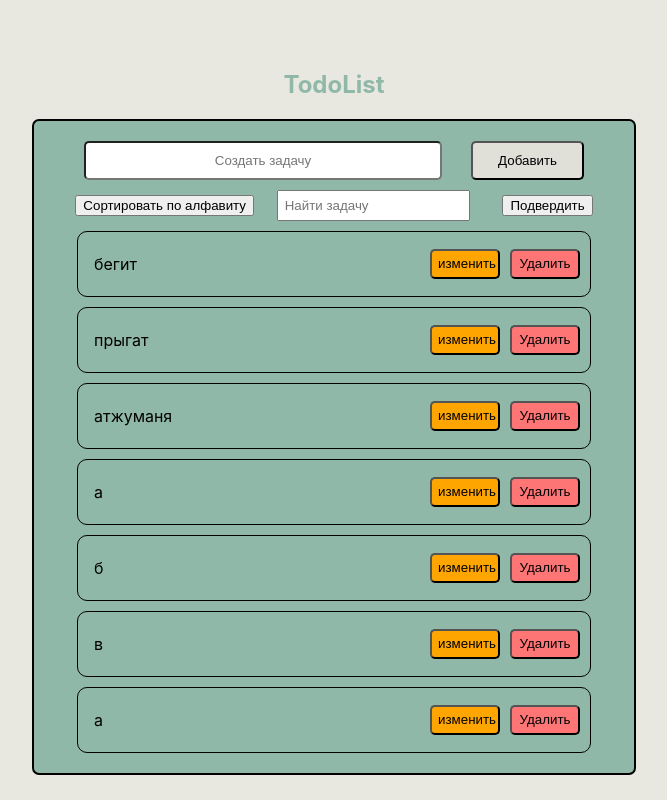
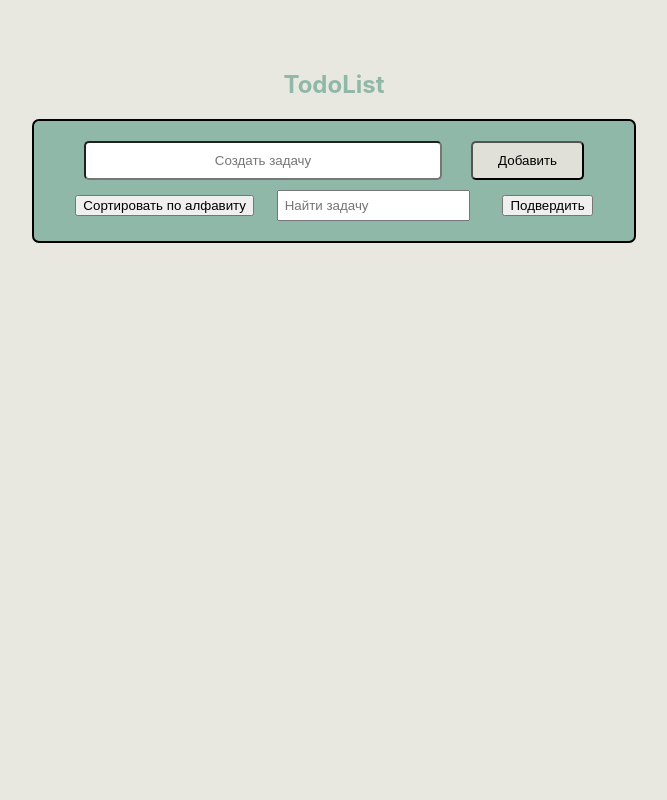
Before and after one commit to Bleakest/tasks, a React (Create React App) app: page / in a window 1280 px wide. Shown: the whole page, without its empty margins (306-973 px from the left). Built offline with nearby package versions, Linux system fonts and the light colour scheme; data requests are answered from the project's data file.

Commit message:
todo and context

```diff
--- a/db.json
+++ b/db.json
@@ -27,6 +27,26 @@
     {
       "name": "а",
       "id": 7
+    },
+    {
+      "name": "dad",
+      "id": 8
+    },
+    {
+      "name": "da",
+      "id": 9
+    },
+    {
+      "name": "",
+      "id": 10
+    },
+    {
+      "name": "",
+      "id": 11
+    },
+    {
+      "name": "da",
+      "id": 12
     }
   ]
 }
--- a/src/App.js
+++ b/src/App.js
@@ -1,9 +1,42 @@
+import { useEffect, useState } from "react";
 import Todos from "./components/Todos";
+import { AppContext } from "./context";
 
 export default function App() {
+  const [todos, setTodos] = useState([]);
+  const [refreshTodos, setRefreshTodos] = useState(false);
+  const [searchInput, setSearchInput] = useState("");
+  const [inputValue, setInputValue] = useState("");
+  const [isSorted, setIsSorted] = useState(false);
+
+  useEffect(() => {
+    fetch("http://localhost:8000/todos")
+      .then((result) => result.json())
+      .then((data) => setTodos(data));
+  }, [refreshTodos]);
+
+  useEffect(() => {
+    setRefreshTodos(!refreshTodos);
+  }, [searchInput]);
+
   return (
-    <div>
-      <Todos />
-    </div>
+    <AppContext.Provider
+      value={{
+        todos,
+        setTodos,
+        refreshTodos,
+        setRefreshTodos,
+        inputValue,
+        setInputValue,
+        isSorted,
+        setIsSorted,
+        searchInput,
+        setSearchInput,
+      }}
+    >
+      <div>
+        <Todos />
+      </div>
+    </AppContext.Provider>
   );
 }
--- /dev/null
+++ b/src/components/Todo.jsx
@@ -0,0 +1,52 @@
+import React, { useContext } from "react";
+import styles from "./Todos.module.css";
+import { AppContext } from "../context";
+
+export const Todo = ({ todo }) => {
+  const { todos, setRefreshTodos, refreshTodos } = useContext(AppContext);
+  function handleDeleteBtn(target) {
+    const itemToDelete = target.closest("div");
+    console.log(itemToDelete);
+    const arrElementToDelete = todos.find(
+      (el) => el.id === Number(itemToDelete.id)
+    );
+    fetch(`http://localhost:8000/todos/${arrElementToDelete.id}`, {
+      method: "DELETE",
+    }).finally(() => setRefreshTodos(!refreshTodos));
+  }
+
+  function handleChangeBtn(target) {
+    const newValue = prompt("Введите новое значение");
+    const itemToChange = target.closest("div");
+    const arrElToChange = todos.find((todo) => {
+      return todo.id === Number(itemToChange.id);
+    });
+    fetch(`http://localhost:8000/todos/${arrElToChange.id}`, {
+      method: "PUT",
+      headers: { "Content-Type": "application/json;charset=utf-8" },
+      body: JSON.stringify({
+        name: newValue,
+      }),
+    }).finally(() => setRefreshTodos(!refreshTodos));
+  }
+
+  return (
+    <div id={todo.id} className={styles.todo} key={todo.id}>
+      <p className={styles.todoTitle}>{todo.name}</p>
+      <button
+        onClick={({ target }) => handleChangeBtn(target)}
+        className={styles.changeBtn}
+      >
+        изменить
+      </button>
+      <button
+        onClick={({ target }) => handleDeleteBtn(target)}
+        className={styles.deleteBtn}
+      >
+        Удалить
+      </button>
+    </div>
+  );
+};
+
+export default Todo;
--- a/src/components/Todos.jsx
+++ b/src/components/Todos.jsx
@@ -1,18 +1,21 @@
-import React, { useEffect, useState } from "react";
+import React, { useContext, useState } from "react";
 import styles from "./Todos.module.css";
+import Todo from "./Todo";
+import { AppContext } from "../context";
 
 export default function Todos() {
-  const [todos, setTodos] = useState([]);
-  const [refreshTodos, setRefreshTodos] = useState(false);
-  const [inputValue, setInputValue] = useState("");
-  const [searchInput, setSearchInput] = useState("");
-  const [isSorted, setIsSorted] = useState(false);
-
-  useEffect(() => {
-    fetch("http://localhost:8000/todos")
-      .then((result) => result.json())
-      .then((data) => setTodos(data));
-  }, [refreshTodos]);
+  const {
+    todos,
+    setTodos,
+    inputValue,
+    setInputValue,
+    setRefreshTodos,
+    refreshTodos,
+    isSorted,
+    setIsSorted,
+    searchInput,
+    setSearchInput,
+  } = useContext(AppContext);
 
   function handleAddBtn() {
     fetch("http://localhost:8000/todos", {
@@ -26,30 +29,16 @@ export default function Todos() {
       .finally(() => setRefreshTodos(!refreshTodos));
   }
 
-  function handleDeleteBtn(target) {
-    const itemToDelete = target.closest("div");
-    console.log(itemToDelete);
-    const arrElementToDelete = todos.find(
-      (el) => el.id === Number(itemToDelete.id)
-    );
-    fetch(`http://localhost:8000/todos/${arrElementToDelete.id}`, {
-      method: "DELETE",
-    }).finally(() => setRefreshTodos(!refreshTodos));
-  }
-
-  function handleChangeBtn(target) {
-    const newValue = prompt("Введите новое значение");
-    const itemToChange = target.closest("div");
-    const arrElToChange = todos.find((todo) => {
-      return todo.id === Number(itemToChange.id);
-    });
-    fetch(`http://localhost:8000/todos/${arrElToChange.id}`, {
-      method: "PUT",
-      headers: { "Content-Type": "application/json;charset=utf-8" },
-      body: JSON.stringify({
-        name: newValue,
-      }),
-    }).finally(() => setRefreshTodos(!refreshTodos));
+  function handleAlphabet() {
+    if (isSorted) {
+      fetch("http://localhost:8000/todos")
+        .then((result) => result.json())
+        .then((data) => setTodos(data));
+      setIsSorted(!isSorted);
+    } else {
+      setTodos([...todos].sort((a, b) => a.name.localeCompare(b.name)));
+      setIsSorted(!isSorted);
+    }
   }
 
   function handleSearchBtn() {
@@ -64,21 +53,7 @@ export default function Todos() {
     setTodos(newArr);
   }
 
-  useEffect(() => {
-    setRefreshTodos(!refreshTodos);
-  }, [searchInput]);
-
-  function handleAlphabet() {
-    if (isSorted) {
-      fetch("http://localhost:8000/todos")
-        .then((result) => result.json())
-        .then((data) => setTodos(data));
-      setIsSorted(!isSorted);
-    } else {
-      setTodos([...todos].sort((a, b) => a.name.localeCompare(b.name)));
-      setIsSorted(!isSorted);
-    }
-  }
+  console.log(todos);
 
   return (
     <div className={styles.container}>
@@ -119,23 +94,7 @@ export default function Todos() {
             <button onClick={() => handleSearchBtn()}>Подвердить</button>
           </div>
           {todos.map((todo) => {
-            return (
-              <div id={todo.id} className={styles.todo} key={todo.id}>
-                <p className={styles.todoTitle}>{todo.name}</p>
-                <button
-                  onClick={({ target }) => handleChangeBtn(target)}
-                  className={styles.changeBtn}
-                >
-                  изменить
-                </button>
-                <button
-                  onClick={({ target }) => handleDeleteBtn(target)}
-                  className={styles.deleteBtn}
-                >
-                  Удалить
-                </button>
-              </div>
-            );
+            <Todo todo={todo} />;
           })}
         </div>
       </div>
--- /dev/null
+++ b/src/context.js
@@ -0,0 +1,3 @@
+import { createContext } from "react";
+
+export const AppContext = createContext(null);
```
